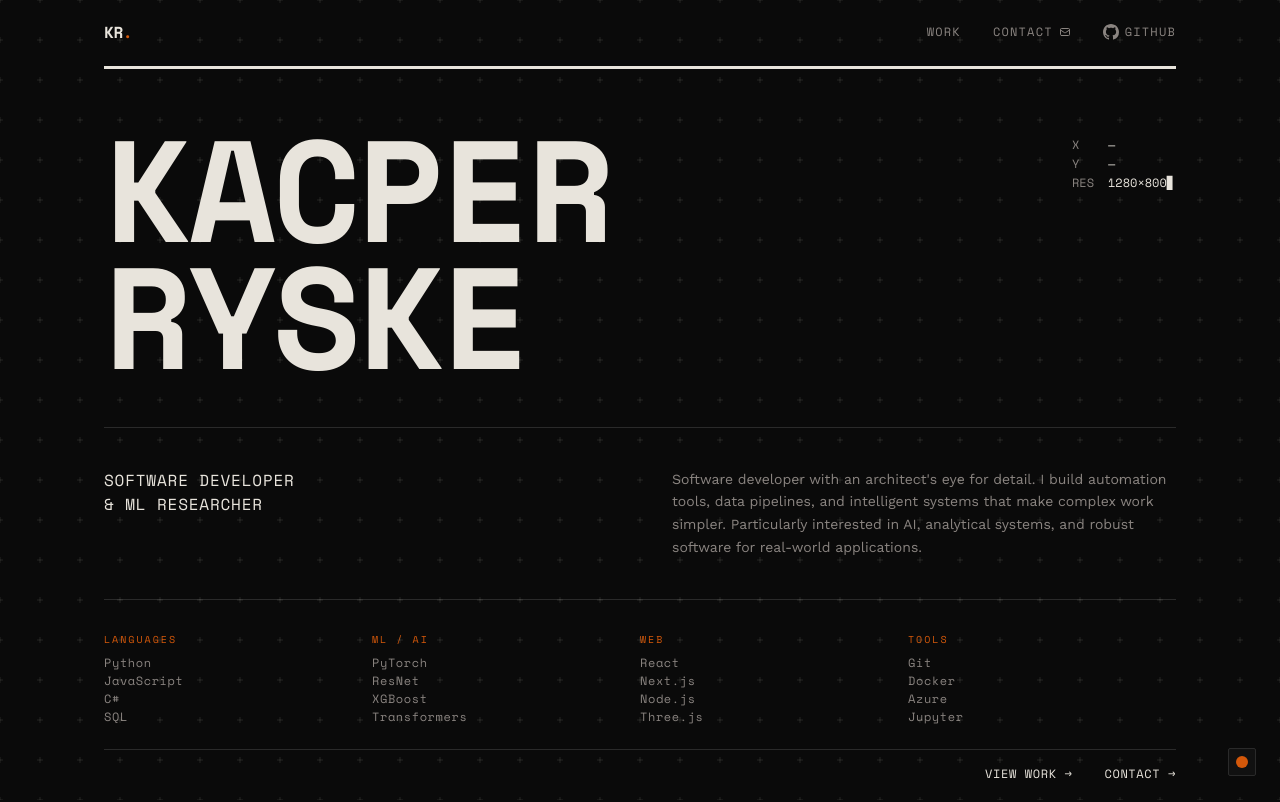
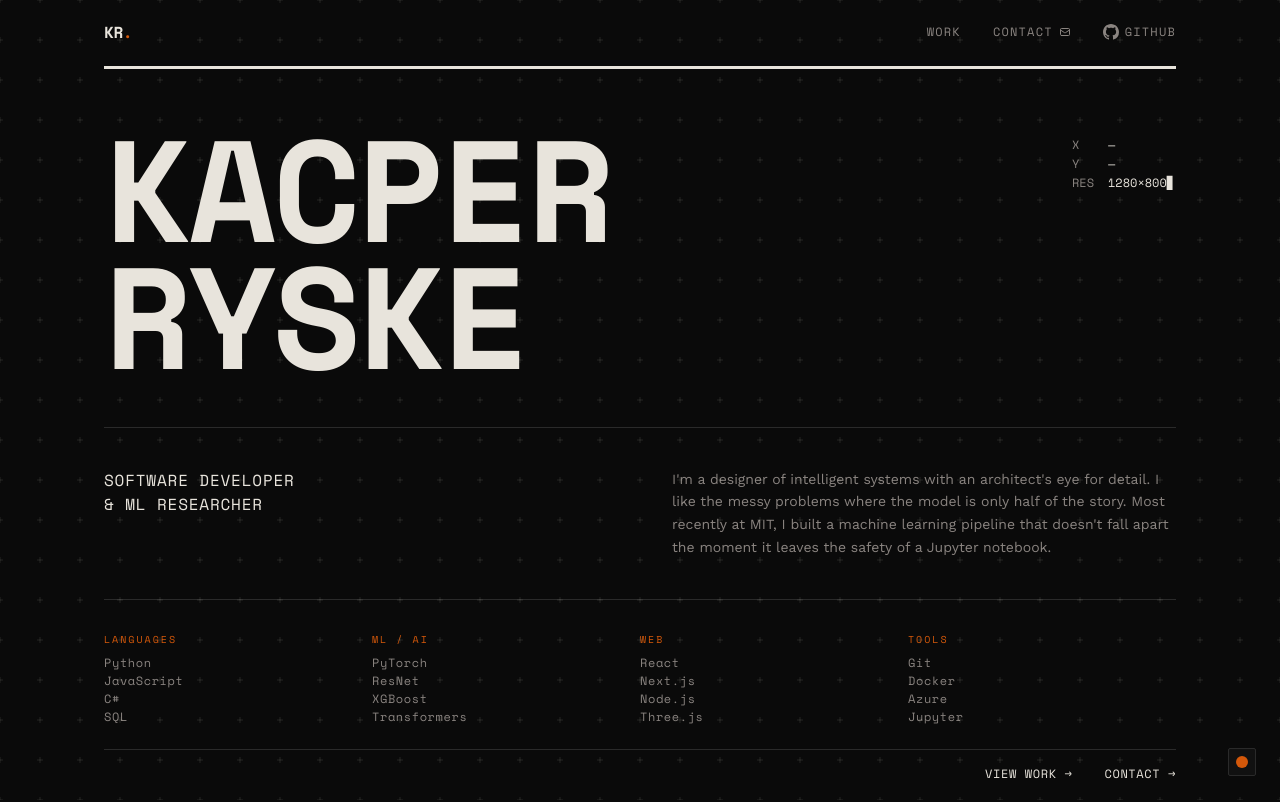
Before and after one commit to Shavss/Shavss.github.io, a Next.js app: page / in a window 1280 px wide. Shown: the top 802 px of the page. Built offline with nearby package versions, Linux system fonts and the light colour scheme.

Commit message:
Udate hero text

```diff
--- a/components/Hero.js
+++ b/components/Hero.js
@@ -65,10 +65,7 @@ export default function Hero() {
           </div>
           <div>
             <p className="font-body text-sm text-muted leading-relaxed">
-              Software developer with an architect&apos;s eye for detail.
-              I build automation tools, data pipelines, and intelligent systems
-              that make complex work simpler. Particularly interested in AI,
-              analytical systems, and robust software for real-world applications.
+              I'm a designer of intelligent systems with an architect's eye for detail. I like the messy problems where the model is only half of the story. Most recently at MIT, I built a machine learning pipeline that doesn't fall apart the moment it leaves the safety of a Jupyter notebook.
             </p>
           </div>
         </motion.div>
```
